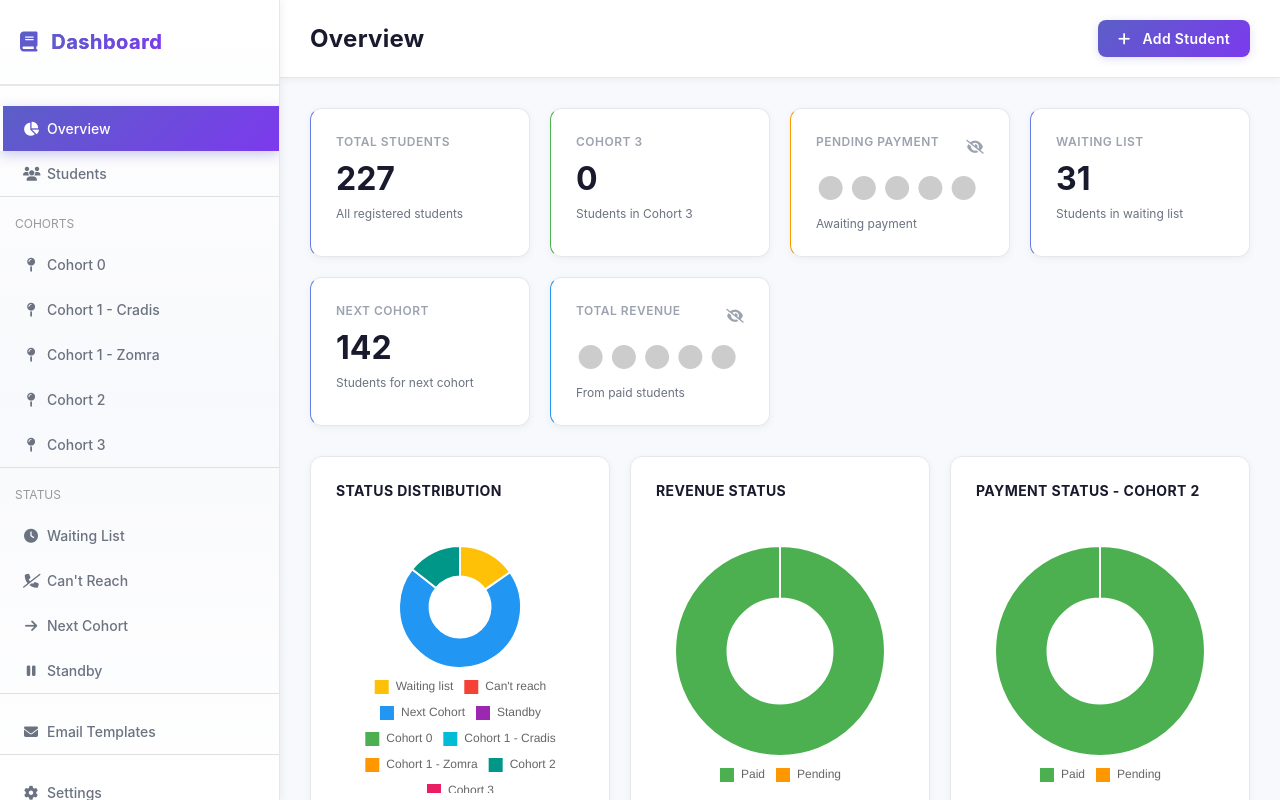
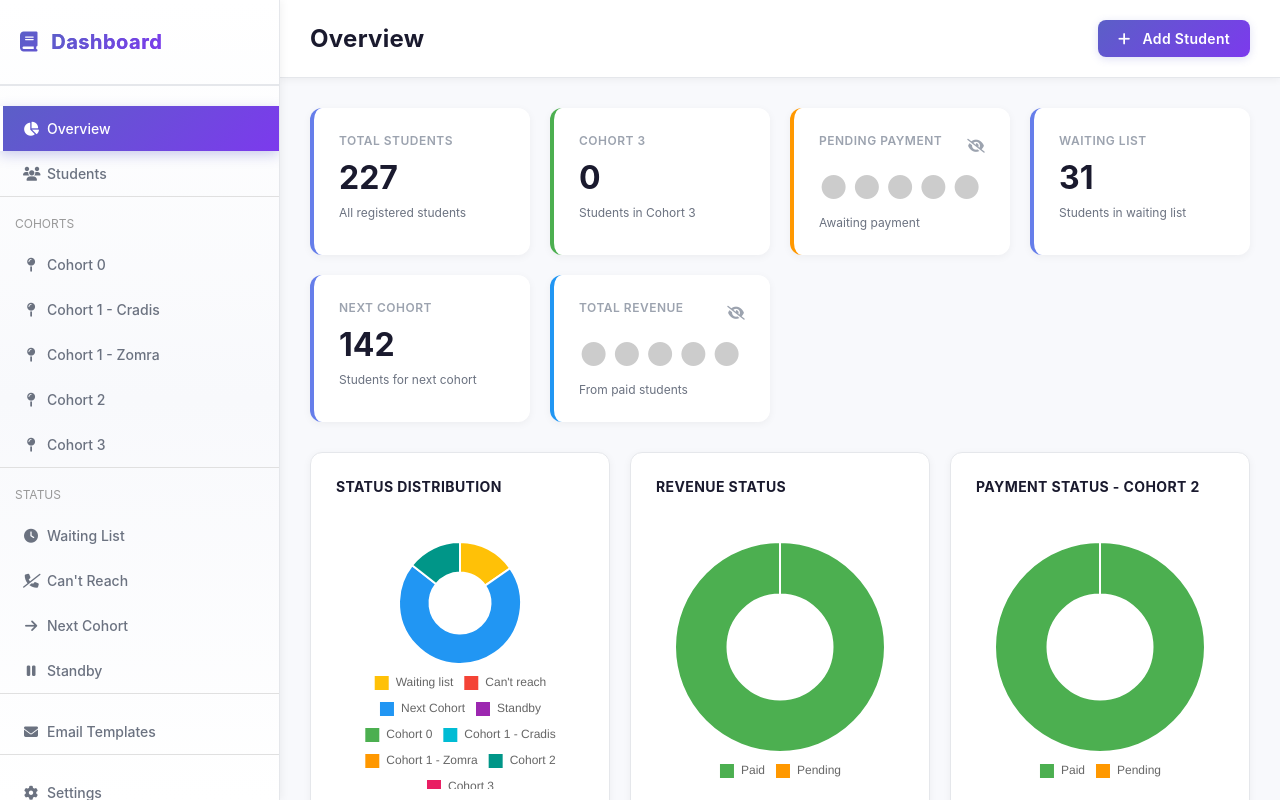
Before and after one commit to osama-eldrieny/cohort-manager, a website: page index.html in a window 1280 px wide. Drawn offline with nearby package versions, Linux system fonts and the light colour scheme; no server answers.

Commit message:
Remove border from stat cards for cleaner look

```diff
--- a/style.css
+++ b/style.css
@@ -336,7 +336,7 @@ body {
     box-shadow: 0 2px 8px rgba(0, 0, 0, 0.05);
     border-left: 4px solid #667eea;
     transition: transform 0.3s, box-shadow 0.3s;
-    border: 1px solid var(--border);
+    /* border: 1px solid var(--border); */
 }
 
 .stat-card:hover {
```
